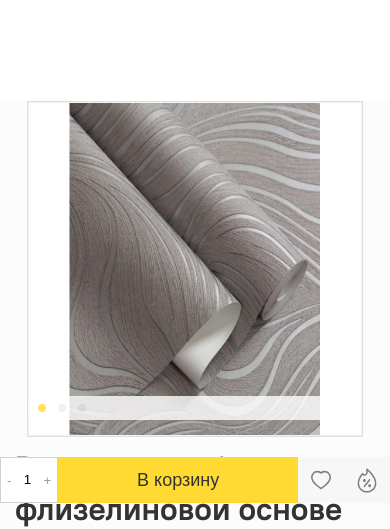
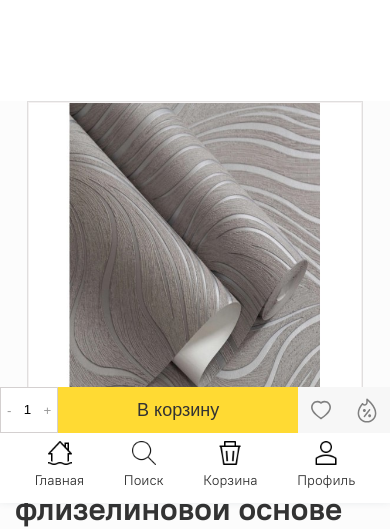
Before and after one commit to Aman009006/shop-oboi, a website with bundled scripts: page src/pages/detail.html in a window 390 px wide. Shown: the part 341-870 px from the top of the page. Built offline with nearby package versions, Linux system fonts and the light colour scheme.

Commit message:
finish navbar

```diff
--- a/src/css/components/footer.css
+++ b/src/css/components/footer.css
@@ -49,6 +49,9 @@
     .footer__list{
         padding-right: 2rem;
     }
+    .footer{
+        padding-bottom: 100px;
+    }
 }
 @media(max-width:576px){
     .footer__list{
--- a/src/css/components/navbar.css
+++ b/src/css/components/navbar.css
@@ -1,5 +1,10 @@
 .navbar {
     padding: 8px 0px;
+    position: fixed;
+    bottom: 0;
+    background-color: white;
+    width: 100%;
+    box-shadow: 0px -4px 10px 0px rgba(34, 60, 80, 0.2);
 }
 .container {
 
@@ -7,19 +12,32 @@
 .navbar__list {
     display: flex;
     flex-direction: row;
-    justify-content: space-between;
+    justify-content: space-around;
+
 }
-.navbar__item {
+.navbar__list a{
+    color: rgb(0, 0, 0);
+}
+.navbar__item{
     height: 61px;
     display: flex;
     flex-direction: column;
     gap: 6px;
     align-items: center;
     justify-content: center;
+    cursor: pointer;
 }
 .navbar__item img{
     width: 24px;
     height: 24px;
 }
 .navbar__title {
+    color: #333333;
+    font-size: 14px;
 }
+
+@media(min-width:768px){
+    .navbar{
+        display: none;
+    }
+}
--- a/src/css/modules/detail.css
+++ b/src/css/modules/detail.css
@@ -293,7 +293,7 @@ body{
     .detail__number{
         position: fixed;
         z-index: 10;
-        bottom: 0;
+        bottom: 70px;
         left: 0;
         background: white;
         width: 100%;
--- a/src/pages/detail.html
+++ b/src/pages/detail.html
@@ -456,6 +456,36 @@
         </div>
       </div>
     </div>
+    <div class="navbar">
+      <div class="container">
+          <div class="navbar__list">
+              <a href="#">
+              <div class="navbar__item">
+                  <img src="../assets/images/home.png" alt="home">
+                  <div class="navbar__title">Главная</div>
+              </div>
+          </a>
+              <a href="#">
+                  <div class="navbar__item">
+                      <img src="../assets/images/search.png" alt="home">
+                      <div class="navbar__title">Поиск</div>
+                  </div>
+              </a>
+             <a href="#">
+              <div class="navbar__item">
+                  <img src="../assets/images/cart.png" alt="home">
+                  <div class="navbar__title">Корзина</div>
+              </div>
+             </a>
+             <a href="#">
+              <div class="navbar__item">
+                  <img src="../assets/images/user.png" alt="home">
+                  <div class="navbar__title">Профиль</div>
+              </div>
+             </a>
+          </div>
+      </div>
+  </div>
     <footer class="footer">
       <div class="container">
       <div class="footer__logo">
```
Also changed, not shown: src/pages/collection.html (+30 -1 lines), src/pages/main.html (+12 -4 lines).
